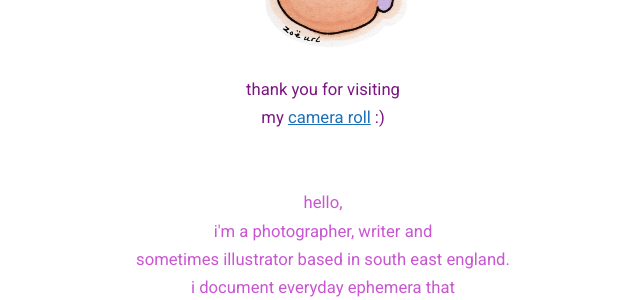
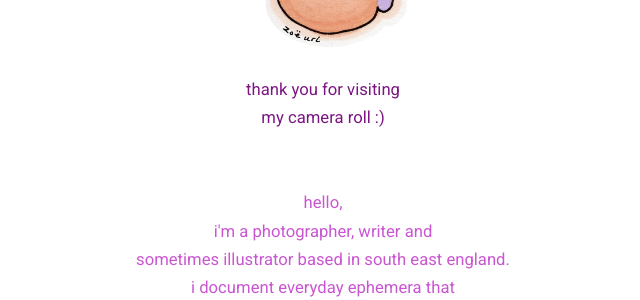
Before and after one commit to zoeurl/zoedowney.github.io, a Jekyll site: the page built from index.html, in a window 1280 px wide. Shown: the part 1554-1854 px from the top of the page, without its empty margins (317-957 px from the left). Built offline with Jekyll 4.4.1, drawn with Linux system fonts in a browser that asks for light colours; some of the changed lines change nothing that is shown.

Commit message:
Update photography.md

```diff
--- a/_layouts/photography.md
+++ b/_layouts/photography.md
@@ -34,7 +34,7 @@
 	<br>
 	<center><figure><img src="/assets/favicon/zoeurl-rabbit-doodle.png" width="180" height="180"></figure>
 			<font color="#7b1582">thank you for visiting
-				<br>my <a href="https://www.flickr.com/photos/zoedowney">camera roll</a> :)</font>
+				<br>my camera roll :)</font>
 		<br>
 		<br>
 			<br><font color="#c956d1">hello,
```
